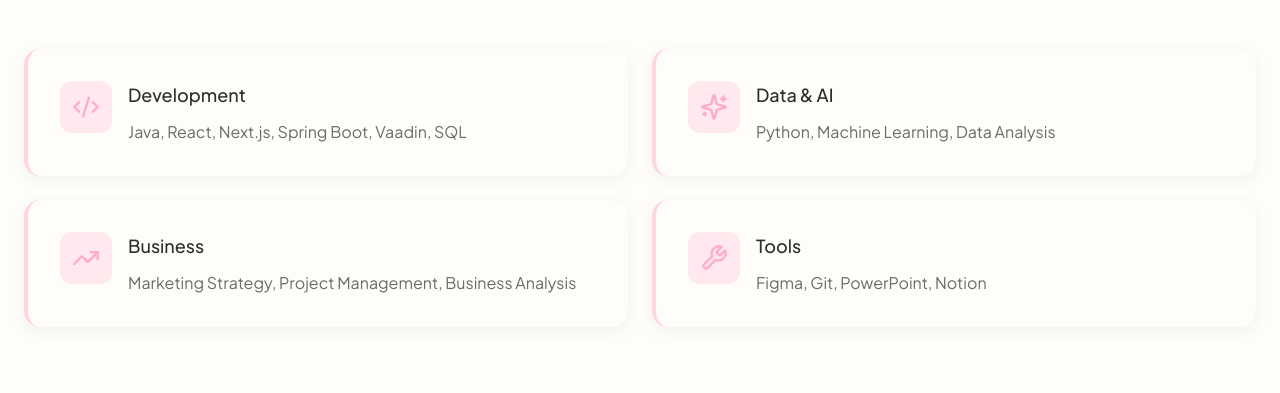
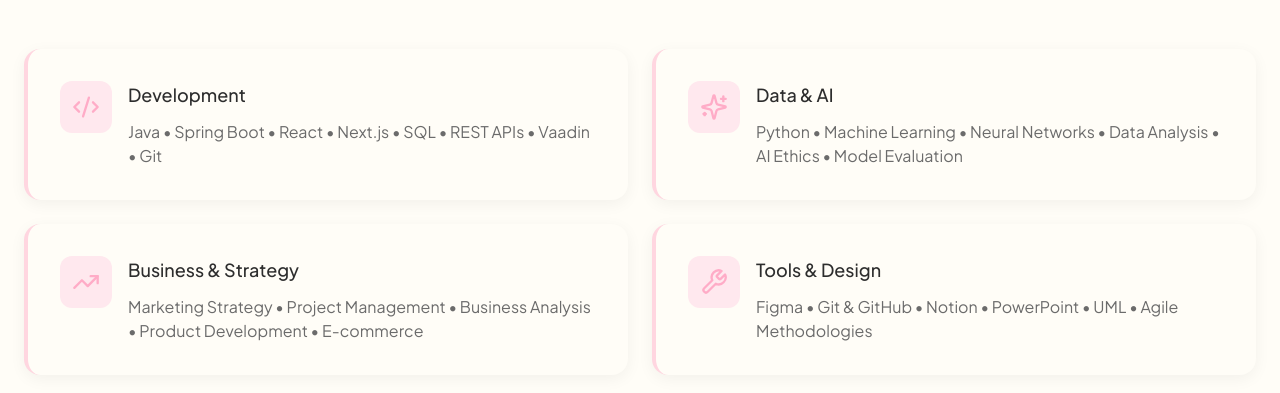
Before and after one commit to Hinda02/personal-portfolio, a React (Vite) app: page / in a window 1280 px wide. Shown: the part 1960-2353 px from the top of the page. Built offline with nearby package versions, Linux system fonts and the light colour scheme; a web font is replaced by a local one.

Commit message:
Enhance Skills section with comprehensive technical and business skills

```diff
--- a/src/app/components/Skills.tsx
+++ b/src/app/components/Skills.tsx
@@ -6,22 +6,22 @@ export function Skills() {
     {
       icon: Code2,
       title: 'Development',
-      skills: 'Java, React, Next.js, Spring Boot, Vaadin, SQL'
+      skills: 'Java • Spring Boot • React • Next.js • SQL • REST APIs • Vaadin • Git'
     },
     {
       icon: Sparkles,
       title: 'Data & AI',
-      skills: 'Python, Machine Learning, Data Analysis'
+      skills: 'Python • Machine Learning • Neural Networks • Data Analysis • AI Ethics • Model Evaluation'
     },
     {
       icon: TrendingUp,
-      title: 'Business',
-      skills: 'Marketing Strategy, Project Management, Business Analysis'
+      title: 'Business & Strategy',
+      skills: 'Marketing Strategy • Project Management • Business Analysis • Product Development • E-commerce'
     },
     {
       icon: Wrench,
-      title: 'Tools',
-      skills: 'Figma, Git, PowerPoint, Notion'
+      title: 'Tools & Design',
+      skills: 'Figma • Git & GitHub • Notion • PowerPoint • UML • Agile Methodologies'
     }
   ];
 
```
